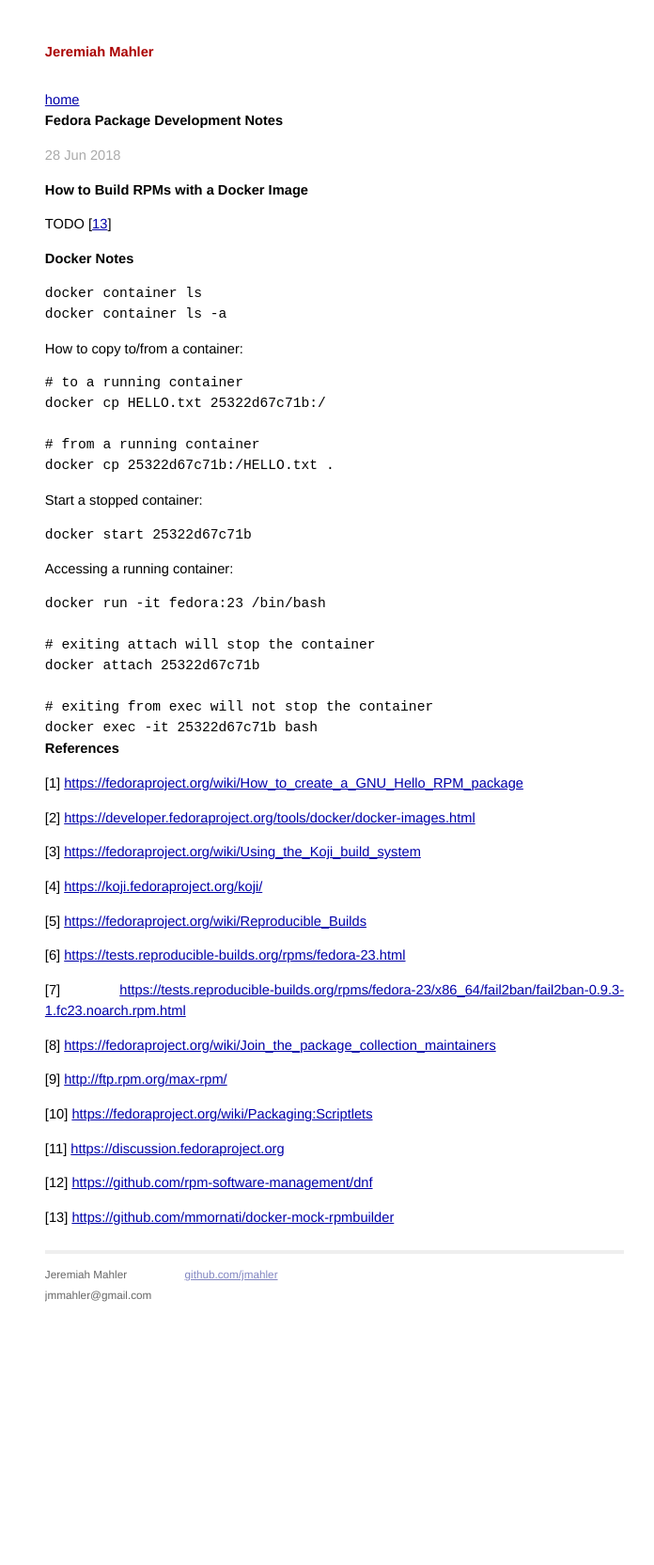
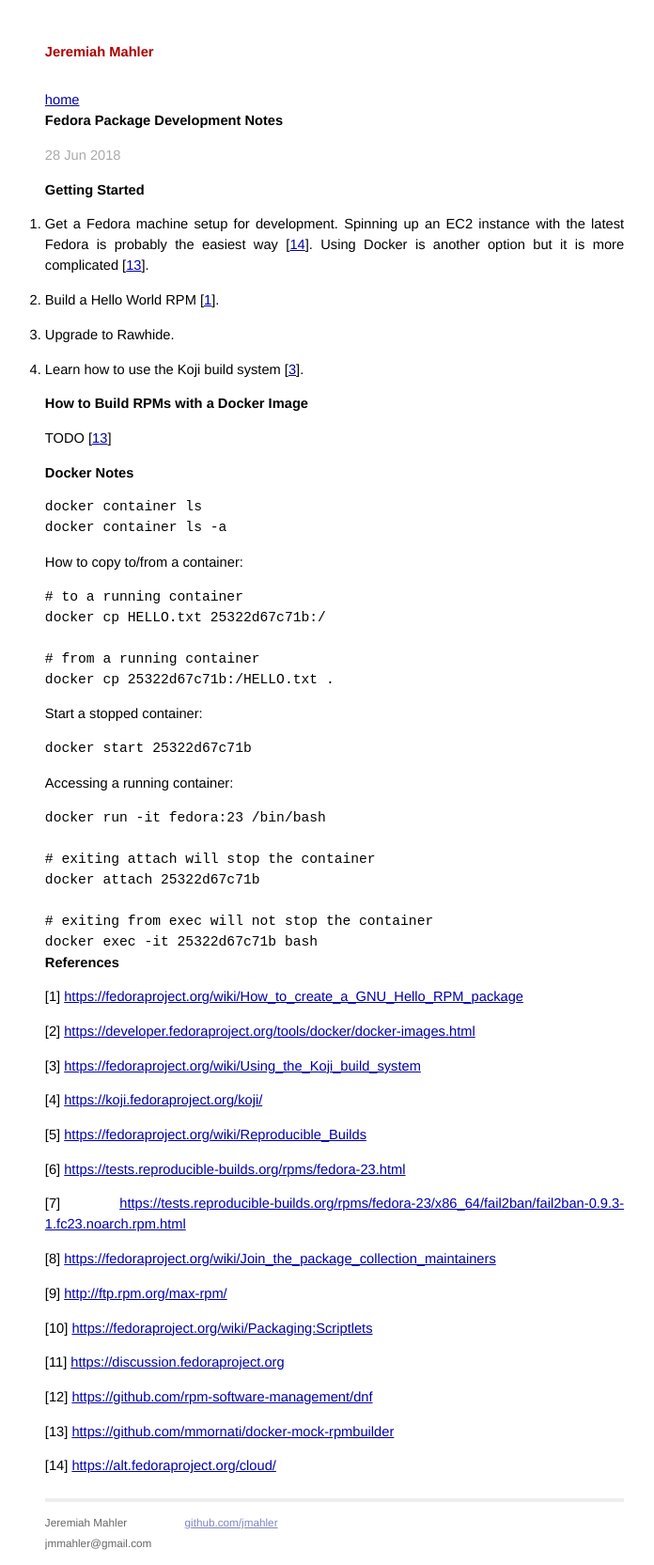
Before and after one commit to jmahler/jmahler.github.io, a Jekyll site: the page built from _posts/2018-06-28-fedora_package_development.md, in a window 1280 px wide. Shown: the whole page at 94% size, without its empty margins (284-980 px from the left). Built offline with Jekyll 4.4.1, drawn with Linux system fonts in a browser that asks for light colours; before the commit the page ends 1401 px from its top, so only the background shows below that.

Commit message:
add a getting started section

```diff
--- a/_posts/2018-06-28-fedora_package_development.md
+++ b/_posts/2018-06-28-fedora_package_development.md
@@ -19,6 +19,19 @@ tags: [Linux, Packaging]
 [11]: https://discussion.fedoraproject.org
 [12]: https://github.com/rpm-software-management/dnf
 [13]: https://github.com/mmornati/docker-mock-rpmbuilder
+[14]: https://alt.fedoraproject.org/cloud/
+
+# Getting Started
+
+1. Get a Fedora machine setup for development.  Spinning up an EC2
+instance with the latest Fedora is probably the easiest way [[14]].
+Using Docker is another option but it is more complicated [[13]].
+
+1. Build a Hello World RPM [[1]].
+
+1. Upgrade to Rawhide.
+
+1. Learn how to use the Koji build system [[3]].
 
 # How to Build RPMs with a Docker Image
 
@@ -78,3 +91,5 @@ Accessing a running container:
 \[12\] [https://github.com/rpm-software-management/dnf][12]
 
 \[13\] [https://github.com/mmornati/docker-mock-rpmbuilder][13]
+
+\[14\] [https://alt.fedoraproject.org/cloud/][14]
```
